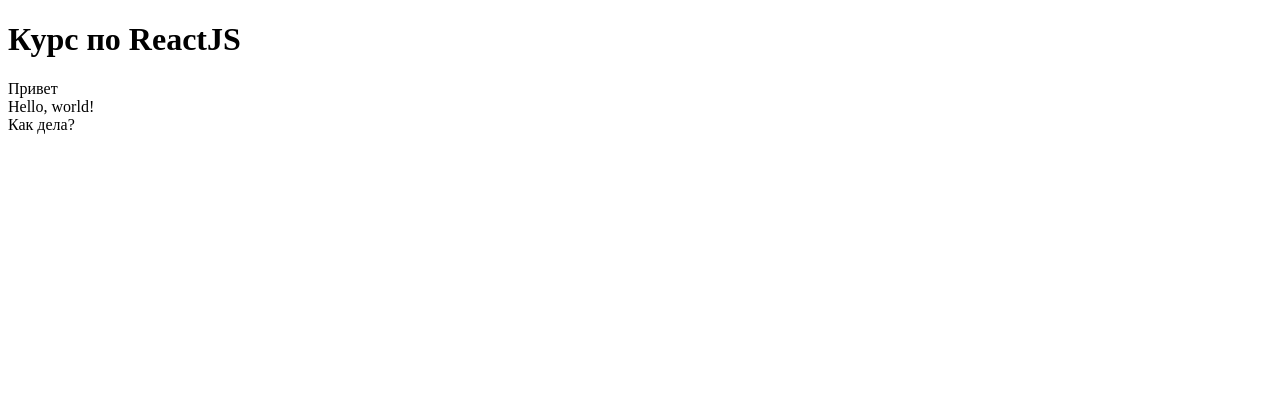
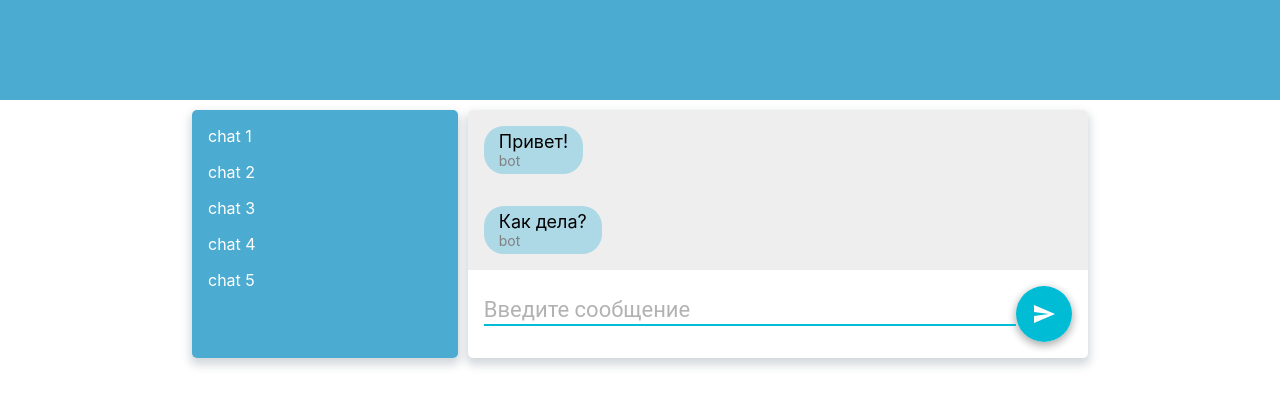
Before and after one commit to Alexander-Shiryaev/Geekbrains-ReactJS, a React app: page / in a window 1280 px wide. Built offline with nearby package versions, Linux system fonts and the light colour scheme.

Commit message:
hw lesson3

```diff
--- /dev/null
+++ b/index.css
@@ -0,0 +1,17 @@
+body {
+    margin: 0;
+    padding: 0;
+    font-family: -apple-system, BlinkMacSystemFont, 'Segoe UI', 'Roboto', 'Oxygen',
+    'Ubuntu', 'Cantarell', 'Fira Sans', 'Droid Sans', 'Helvetica Neue',
+    sans-serif;
+}
+
+input {
+    border: none;
+    outline: none;
+}
+
+button {
+    outline: none;
+    border: none;
+}
--- a/index.html
+++ b/index.html
@@ -4,10 +4,10 @@
     <meta charset="UTF-8">
     <meta name="viewport" content="width=device-width, initial-scale=1.0">
     <title>React</title>
+    <link rel="stylesheet" href="./index.css">
 </head>
 <body>
-    <h1>Курс по ReactJS</h1>
     <div id="root"></div>
-    <script src="../static/build/app.js"></script>
+    <script src="../static/build/bundle.js"></script>
 </body>
 </html>
--- /dev/null
+++ b/static_src/components/ChatList/ChatList.jsx
@@ -0,0 +1,19 @@
+import React from 'react';
+import List from 'material-ui/styles/MuiThemeProvider';
+import './ChatList.scss';
+
+export default class ChatList extends React.Component {
+    render() {
+        return (
+            <List>
+                <div className="chat-list layout__item">
+                    <p>chat 1</p>
+                    <p>chat 2</p>
+                    <p>chat 3</p>
+                    <p>chat 4</p>
+                    <p>chat 5</p>
+                </div>
+            </List>
+        )
+    }
+}
--- /dev/null
+++ b/static_src/components/ChatList/ChatList.scss
@@ -0,0 +1,7 @@
+.chat-list {
+    background-color: rgb(76, 171, 209);
+    padding-left: 16px;
+    & p {
+        color: #fff;
+    }
+}
--- /dev/null
+++ b/static_src/components/Header/Header.jsx
@@ -0,0 +1,12 @@
+import React from 'react';
+import './Header.scss';
+
+export default class Header extends React.Component {
+    render() {
+        return (
+            <header className="header">
+
+            </header>
+        )
+    }
+}
--- /dev/null
+++ b/static_src/components/Header/Header.scss
@@ -0,0 +1,5 @@
+.header {
+    width: 100%;
+    height: 100px;
+    background-color: rgb(76, 171, 209);
+}
--- /dev/null
+++ b/static_src/components/Layout/Layout.jsx
@@ -0,0 +1,19 @@
+import React from 'react';
+import Header from '../Header/Header';
+import MessageField from '../MessageField/MessageField';
+import ChatList from '../ChatList/ChatList';
+import './Layout.scss';
+
+export default class Layout extends React.Component {
+    render() {
+        return (
+            <div>
+                <Header />
+                <div className="layout">
+                    <ChatList />
+                    <MessageField />
+                </div>
+            </div>
+        )
+    }
+}
--- /dev/null
+++ b/static_src/components/Layout/Layout.scss
@@ -0,0 +1,14 @@
+.layout {
+    display: grid;
+    grid-template-columns: 3fr 7fr;
+    grid-gap: 10px;
+    margin: 10px auto;
+    width: 70%;
+
+    &__item {
+        border-radius: 5px;
+        -webkit-box-shadow: 0px 5px 10px 2px rgba(34, 60, 80, 0.2);
+        -moz-box-shadow: 0px 5px 10px 2px rgba(34, 60, 80, 0.2);
+        box-shadow: 0px 5px 10px 2px rgba(34, 60, 80, 0.2);
+    }
+}
--- /dev/null
+++ b/static_src/components/MessageField/Message.jsx
@@ -0,0 +1,22 @@
+import React from 'react';
+import PropTypes from 'prop-types';
+
+export default class Message extends React.Component {
+    static propTypes = {
+        text: PropTypes.string.isRequired,
+        sender: PropTypes.string.isRequired,
+    };
+
+    render() {
+        return <div
+            className="message"
+            style={{
+                alignSelf: this.props.sender === 'bot' ?
+                    'flex-start' : 'flex-end'
+            }}
+        >
+            <div>{this.props.text}</div>
+            <div className="message-sender">{this.props.sender}</div>
+        </div>
+    }
+}
--- /dev/null
+++ b/static_src/components/MessageField/MessageField.jsx
@@ -0,0 +1,78 @@
+import React from 'react';
+import { TextField, FloatingActionButton } from 'material-ui';
+import SendIcon from 'material-ui/svg-icons/content/send';
+import Message from './Message';
+import './MessageField.scss';
+
+export default class MessageField extends React.Component {
+    constructor(props) {
+        super(props);
+        this.textInput = React.createRef();
+    };
+
+    state = {
+        messages: [{ text: "Привет!", sender: 'bot' }, { text: "Как дела?", sender: 'bot' }],
+        input: '',
+    };
+
+    componentDidMount() {
+        this.textInput.current.focus();
+    };
+
+    componentDidUpdate() {
+        if (this.state.messages[this.state.messages.length - 1].sender === 'me') {
+            setTimeout(() =>
+                this.setState({
+                    messages: [...this.state.messages, { text: 'Не приставай ко мне, я робот!', sender: 'bot' }]
+                }),
+                1000);
+        }
+    }
+
+    handleClick = (message) => {
+        this.sendMessage(message)
+    };
+
+    handleChange = (event) => {
+        this.setState({ [event.target.name]: event.target.value });
+    };
+
+    handleKeyUp = (event, message) => {
+        if (event.keyCode === 13) { // Enter
+            this.sendMessage(message)
+        }
+    };
+
+    sendMessage = (message) => {
+        this.setState({
+            messages: [...this.state.messages, { text: message, sender: 'me' }],
+            input: '',
+        });
+    };
+
+    render() {
+        const messageElements = this.state.messages.map((message, index) => (
+            <Message key={index} text={message.text} sender={message.sender} />));
+
+        return <div className="message-field-wrapper layout__item">
+            <div className="message-field">
+                {messageElements}
+            </div>
+            <div className="input">
+                <TextField
+                    ref={this.textInput}
+                    name="input"
+                    fullWidth={true}
+                    hintText="Введите сообщение"
+                    style={{ fontSize: '22px' }}
+                    onChange={this.handleChange}
+                    value={this.state.input}
+                    onKeyUp={(event) => this.handleKeyUp(event, this.state.input)}
+                />
+                <FloatingActionButton onClick={() => this.handleClick(this.state.input)}>
+                    <SendIcon />
+                </FloatingActionButton>
+            </div>
+        </div>
+    }
+}
--- /dev/null
+++ b/static_src/components/MessageField/MessageField.scss
@@ -0,0 +1,30 @@
+.message-field {
+    display: flex;
+    flex-direction: column;
+    background-color: #eee;
+    width: 100%;
+    border-radius: 5px 5px 0 0;
+}
+
+.message-field-wrapper {
+   width: 100%;
+   margin: 0 auto;
+}
+
+.message {
+    background-color: lightblue;
+    padding: 5px 15px;
+    border-radius: 20px;
+    font-size: 18px;
+    margin: 16px;
+}
+
+.input {
+   display: flex;
+   padding: 16px;
+}
+
+.message-sender {
+    color: gray;
+    font-size: 14px;
+}
--- a/static_src/index.jsx
+++ b/static_src/index.jsx
@@ -1,15 +1,11 @@
 import React from 'react';
 import ReactDOM from 'react-dom';
-
-const messages = ['Привет', 'Hello, world!', 'Как дела?'];
-
-const MessageComponent = (props) => <div>{props.text}</div>;
-
-const MessageField = (props) => {
-   return props.messages.map(message => <MessageComponent text={ message } />);
-};
+import Layout from './components/Layout/Layout';
+import MuiThemeProvider from 'material-ui/styles/MuiThemeProvider';
 
 ReactDOM.render(
-   <MessageField messages={ messages } />,
+   <MuiThemeProvider>
+       <Layout />
+   </MuiThemeProvider>,
    document.getElementById('root'),
 );
--- a/static_src/script.js
+++ /dev/null
@@ -1,3 +0,0 @@
-export function script() {
-    console.log('Это файл script.js');
- }
--- a/webpack.config.js
+++ b/webpack.config.js
@@ -5,12 +5,15 @@
     entry: {
         app: './index.jsx',
     },
-    mode: 'development',
     context: path.resolve(__dirname, 'static_src'),
     output: {
         path: path.resolve(__dirname, 'static', 'build'),
-        filename: 'app.js',
+        filename: 'bundle.js',
         publicPath: '/static/build/',
+    },
+    resolve: {
+        modules: [`${__dirname}/static_src`, 'node_modules'],
+        extensions: ['.js', '.jsx'],
     },
     module: {
         rules: [
@@ -19,9 +22,10 @@
             include: path.resolve(__dirname, 'static_src'),
             loader: 'babel-loader',
             exclude: /node_modules/,
-                options: {
-                    presets: ['@babel/env', '@babel/react'],
         },
+        {
+            test: /.(css|scss)$/,
+            use: ["style-loader", "css-loader", "sass-loader"],
         },
     ],
     },
```
Also changed, not shown: package.json (+11 -1 lines), static_src/App.js (deleted, +0 -26 lines), static_src/components/Input.jsx (added, +24 -0 lines), .babelrc (added), static/build/app.js (deleted), 2 other files. Lines whose indentation alone changed are shown as unchanged.
